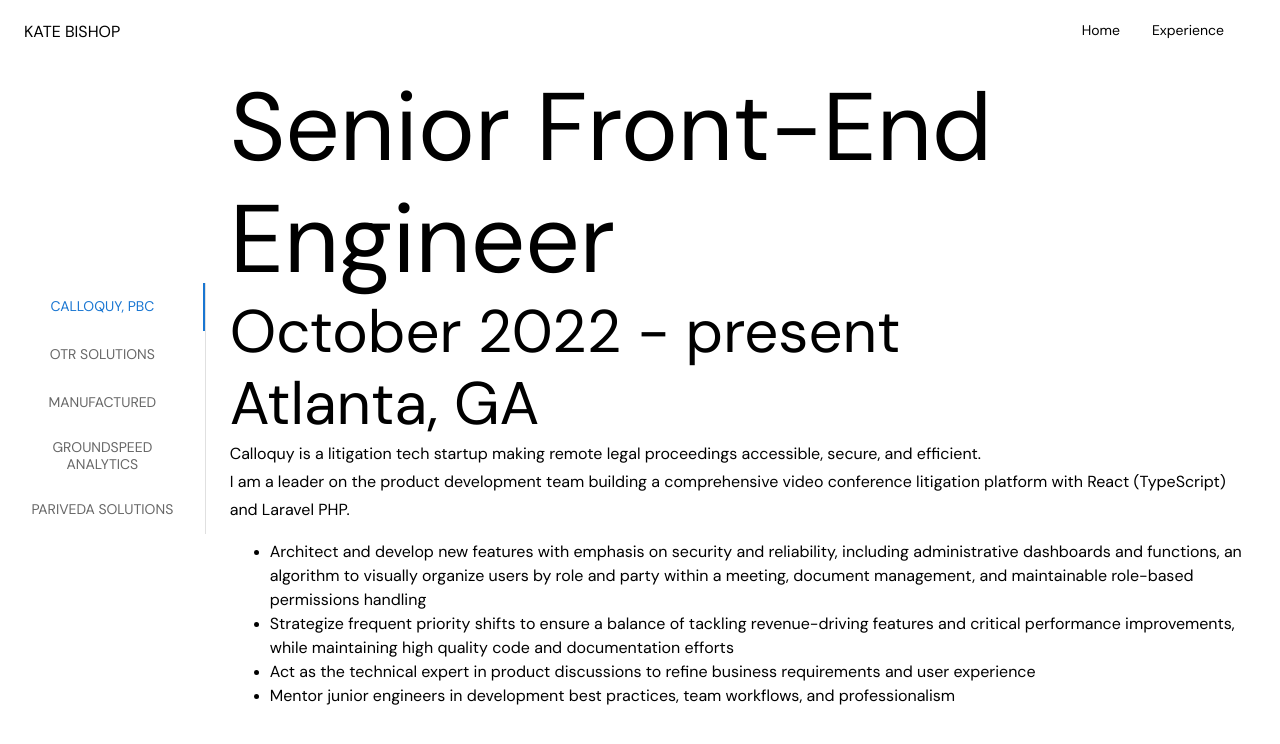
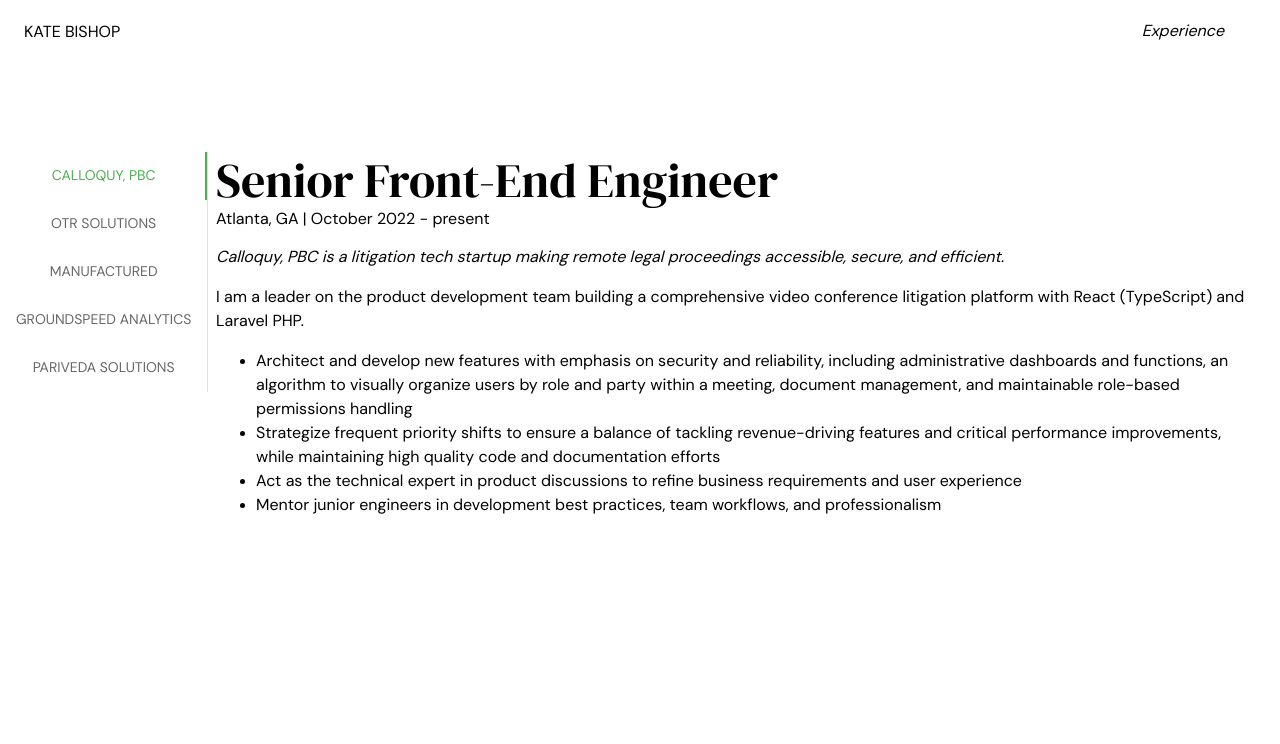
Before and after one commit to kate-bishop/thekatebishop, a Next.js app: page /experience in a window 1280 px wide. Shown: the top 744 px of the page. Built offline with nearby package versions, Linux system fonts and the light colour scheme.

Commit message:
move experience to component, main wrapper styling, some typing

```diff
--- /dev/null
+++ b/components/experienceTabs.tsx
@@ -0,0 +1,104 @@
+import React, { useState, useEffect } from 'react';
+import { a11yProps } from '../utils/utils';
+import { Tabs, Tab, Typography } from '@mui/material';
+import TabPanel from './tabPanel';
+import { CSSTransition } from 'react-transition-group';
+import { palette, transitionTimeout } from '../utils/constants';
+import { experience } from '../utils/strings';
+import { Experience } from '../utils/types';
+
+// TODO move inline styles to css file, support for narrow screens
+
+interface ExperienceTabBarProps {
+    activeTab: number,
+    handleChange: (event: React.SyntheticEvent, newValue: number) => void,
+}
+const ExperienceTabBar: React.FC<ExperienceTabBarProps> = ({
+    activeTab,
+    handleChange,
+}) => {
+    return <Tabs
+        orientation="vertical"
+        variant="scrollable"
+        value={activeTab}
+        onChange={handleChange}
+        aria-label="Experience tabs"
+        sx={{ borderRight: 1, borderColor: 'divider' }}
+        indicatorColor="secondary"
+    >
+        {experience.map((exp, index) => {
+            return <Tab label={exp.companyName} key={index} {...a11yProps(index)} />;
+        })}
+    </Tabs>
+}
+
+interface ExperienceTabPanelProps {
+    activeTab: number,
+    experience: Experience,
+    index: number,
+}
+const ExperienceTabPanel: React.FC<ExperienceTabPanelProps> = ({
+    activeTab,
+    experience,
+    index,
+}) => {
+    return <TabPanel value={activeTab} index={index} key={index}>
+        <div style={{ height: '100%', overflow: 'auto' }}>
+            <div id="experience-title">
+                <Typography variant="h1">{experience.jobTitle}</Typography>
+                <Typography variant="subtitle1">{experience.location} | {experience.dateSpan}</Typography>
+            </div>
+            <div id="experience-company-details" style={{ marginTop: '1rem' }}>
+                <Typography variant="subtitle2">{experience.companyDescription}</Typography>
+            </div>
+            <div id="experience-position-details" style={{ marginTop: '1rem' }}>
+                <Typography variant="body1">{experience.description}</Typography>
+                {experience.keyProjects[0].projectName && <Typography variant='subtitle2' style={{ marginTop: '1rem' }}>Key Projects</Typography>}
+                {experience.keyProjects.map((project, pIndex) => {
+                    const projectHeader = project.projectName && <Typography variant='subtitle1'>{project.projectRole} | {project.projectName}</Typography>
+                    return <div key={`key-project-details-${index}-${pIndex}`}>
+                        {projectHeader}
+                        <ul>{project.bulletPoints.map((bullet, bIndex) => {
+                            return <li key={`key-project-details-${index}-${pIndex}-${bIndex}`}>
+                                <Typography variant='body1'>{bullet}</Typography>
+                            </li>
+                        })}
+                        </ul></div>;
+                })}
+            </div>
+        </div>
+    </TabPanel>;
+}
+
+const ExperienceTabs: React.FC = () => {
+    const [activeTab, setActiveTab] = useState(0);
+    const [showContent, setShowContent] = useState(false);
+
+    useEffect(() => {
+        setShowContent(true)
+    }, [])
+
+    const handleChange = (event: React.SyntheticEvent, newValue: number) => {
+        setActiveTab(newValue);
+    };
+
+    return <CSSTransition
+        in={showContent}
+        timeout={transitionTimeout}
+        classNames="content-left"
+        unmountOnExit
+        onEnter={() => setShowContent(true)}>
+        <div style={{ height: '100%', overflow: 'hidden', marginTop: '10vh' }}>
+            <div style={{ position: 'fixed', height: '100%', marginTop: '1.5rem' }}>
+                <ExperienceTabBar activeTab={activeTab} handleChange={handleChange} />
+            </div>
+            <div style={{ marginLeft: '15%', height: '100%', overflow: 'auto' }}>
+                {experience.map((exp, index) => {
+                    return <ExperienceTabPanel activeTab={activeTab} experience={exp} index={index} />
+                })}
+            </div>
+        </div>
+    </CSSTransition>
+}
+
+export default ExperienceTabs;
--- a/components/navigationBar.tsx
+++ b/components/navigationBar.tsx
@@ -88,7 +88,7 @@
                         {router.pathname !== '/' &&
                             <Link href={`/`}>
                                 <Typography>
-                                    {aboutMe.title.toUpperCase()}
+                                    <a>{aboutMe.title.toUpperCase()}</a>
                                 </Typography>
                             </Link>
                         }
--- a/pages/experience.tsx
+++ b/pages/experience.tsx
@@ -1,71 +1,20 @@
-import React, { useState } from 'react';
+import React from 'react';
 import Wrapper from '../components/wrapper';
-import { a11yProps } from '../utils/utils';
 import Head from 'next/head';
-import { Tabs, Tab, Typography, ThemeProvider } from '@mui/material';
-import TabPanel from '../components/tabPanel';
-import { experience } from '../utils/strings';
-import { mainTheme } from '../styles/mui.themes';
+import ExperienceTabs from '../components/experienceTabs';
 
-// TODO more styling, move inline styles to css file, breakpoints
+
 const Experience: React.FC = () => {
-    const [activeTab, setActiveTab] = useState(0);
-
-    const handleChange = (event: React.SyntheticEvent, newValue: number) => {
-        setActiveTab(newValue);
-    };
-
     return (
-        <ThemeProvider theme={mainTheme}>
+        <>
             <Head>
                 <title>Experience</title>
                 <meta property="og:title" content="Experience" key="title" />
             </Head>
             <Wrapper>
-                <div style={{ display: 'flex', height: '100%', alignItems: 'center' }}>
-                    <div style={{ height: '100%', alignItems: 'center' }}>
-                        <Tabs
-                            orientation="vertical"
-                            variant="scrollable"
-                            value={activeTab}
-                            onChange={handleChange}
-                            aria-label="Experience tabs"
-                            sx={{ borderRight: 1, borderColor: 'divider' }}
-                        >
-                            {experience.map((exp, index) => {
-                                return <Tab label={exp.companyName} key={index} {...a11yProps(index)} />;
-                            })}
-                        </Tabs>
-                    </div>
-                    <div style={{ width: '85%', height: '90vh', overflow: 'auto' }}>
-                        {experience.map((exp, index) => {
-                            return <TabPanel value={activeTab} index={index} key={index}>
-                                <Typography variant="h1">{exp.jobTitle}</Typography>
-                                <Typography variant="h2">{exp.dateSpan}</Typography>
-                                <Typography variant="h2">{exp.location}</Typography>
-                                <Typography variant="subtitle1">{exp.companyDescription}</Typography>
-                                <Typography variant="subtitle1">{exp.description}</Typography>
-                                {exp.keyProjects[0].projectName && <Typography variant='h3'>Key Projects</Typography>}
-                                {exp.keyProjects.map((proj, index) => {
-                                    const projectHeader = proj.projectName &&
-                                        <>
-                                            <Typography variant='subtitle1'>{proj.projectName}</Typography>
-                                            <Typography variant='subtitle1'>{proj.projectRole}</Typography>
-                                        </>
-                                    return <ul>
-                                        {projectHeader}{proj.bulletPoints.map((bul, index) => {
-                                            return <li key={index}>
-                                                <Typography>{bul}</Typography>
-                                            </li>
-                                        })}
-                                    </ul>;
-                                })}
-                            </TabPanel>;
-                        })}
-                    </div>
-                </div>
+                <ExperienceTabs />
             </Wrapper>
-        </ThemeProvider>
+        </>
     )
 }
 
--- a/styles/mui.themes.tsx
+++ b/styles/mui.themes.tsx
@@ -2,10 +2,87 @@
 import { palette } from '../utils/constants';
 
 export const wrapperTheme = responsiveFontSizes(createTheme({
+  palette: {
+    primary: {
+      main: '#000',
+    },
+    secondary: {
+      main: '#4CAF50',
+    },
+  },
   typography: {
     fontFamily: [
       'DM Sans',
     ].join(','),
+    h1: {
+      color: palette.primary,
+      fontSize: '3rem',
+      fontFamily: [
+        'DM Serif Display',
+      ].join(','),
+    },
+    h2: {
+      color: palette.primary,
+      fontSize: '.85rem',
+      lineHeight: 1,
+    },
+    h3: {
+      color: palette.primary,
+      fontSize: '.85rem',
+      lineHeight: .85,
+    },
+    subtitle1: {
+      color: palette.primary,
+      fontSize: '1rem',
+      lineHeight: '1.4rem',
+      margin: 0,
+      '@media (max-width:480px)': {
+        fontSize: '.85rem'
+      },
+    },
+    subtitle2: {
+      color: palette.primary,
+      fontSize: '1rem',
+      lineHeight: '1.4rem',
+      fontStyle: 'italic',
+      margin: 0,
+      '@media (max-width:480px)': {
+        fontSize: '.85rem'
+      },
+    },
+  },
+  components: {
+    MuiButton: {
+      defaultProps: {
+        disableRipple: true,
+      },
+      styleOverrides: {
+        root: {
+          borderRadius: 0,
+          textTransform: 'none',
+          marginTop: '1rem',
+          padding: '.5rem 1.5rem',
+          color: palette.primary,
+          backgroundColor: palette.tertiary,
+          '&:hover': {
+            backgroundColor: palette.tertiaryHover,
+          },
+          '&:active': {
+            backgroundColor: palette.tertiaryActive,
+          }
+        },
+      },
+    },
+    MuiTab: {
+      styleOverrides: {
+        root: {
+          "&.Mui-selected": {
+            color: palette.tertiaryActive,
+            borderColor: palette.tertiaryActive,
+          },
+        }
+      }
+    }
   },
 }));
 
@@ -51,12 +128,8 @@
     },
     subtitle2: {
       color: palette.primary,
-      fontSize: '1rem',
+      fontSize: '.85rem',
       lineHeight: '1.4rem',
-      margin: 0,
-      '@media (max-width:480px)': {
-        fontSize: '.85rem'
-      },
     }
   },
   components: {
@@ -83,41 +156,3 @@
     },
   },
 }));
-
-export const mainTheme = responsiveFontSizes(createTheme({
-  typography: {
-    fontFamily: [
-      'DM Sans',
-    ].join(','),
-    h1: {
-      color: palette.primary,
-      fontSize: '1rem',
-      lineHeight: .85,
-      '@media (max-width:480px)': {
-        fontSize: '.75rem'
-      },
-      fontFamily: [
-        'DM Serif Display',
-      ].join(','),
-    },
-    h2: {
-      color: palette.primary,
-      fontSize: '.85rem',
-      lineHeight: .85,
-    },
-    h3: {
-      color: palette.primary,
-      fontSize: '.85rem',
-      lineHeight: .85,
-    },
-    subtitle1: {
-      color: palette.primary,
-      fontSize: '1rem',
-      lineHeight: '1.4rem',
-      margin: 0,
-      '@media (max-width:480px)': {
-        fontSize: '.85rem'
-      },
-    },
-  },
-}));
--- a/utils/strings.ts
+++ b/utils/strings.ts
@@ -1,8 +1,6 @@
+import { Experience, KeyProject } from './types';
+
 export const pages = [
-  {
-    name: 'Home',
-    value: '/',
-  },
   {
     name: 'Experience',
     value: '/experience',
@@ -55,20 +53,18 @@
   specializations: 'Management Communications, Business Information Technology',
 };
 
-export const experience = [
+export const experience: Experience[] = [
   {
     companyName: 'Calloquy, PBC',
     jobTitle: 'Senior Front-End Engineer',
     location: 'Atlanta, GA',
     dateSpan: 'October 2022 - present',
     companyDescription:
-      'Calloquy is a litigation tech startup making remote legal proceedings accessible, secure, and efficient.',
+      'Calloquy, PBC is a litigation tech startup making remote legal proceedings accessible, secure, and efficient.',
     description:
       'I am a leader on the product development team building a comprehensive video conference litigation platform with React (TypeScript) and Laravel PHP.',
     keyProjects: [
       {
-        projectName: null,
-        projectRole: null,
         bulletPoints: [
           'Architect and develop new features with emphasis on security and reliability, including administrative dashboards and functions, an algorithm to visually organize users by role and party within a meeting, document management, and maintainable role-based permissions handling',
           'Strategize frequent priority shifts to ensure a balance of tackling revenue-driving features and critical performance improvements, while maintaining high quality code and documentation efforts',
@@ -89,8 +85,6 @@
       'I redesigned and rebuilt the UI for a complex customer portal with focus on speed to complete key workflows, ease of data entry, and preparation for an expansion of offerings. As a result, my work increased users’ understanding of the services the company offers and reduced the time required to complete key tasks by up to 50%.',
     keyProjects: [
       {
-        projectName: null,
-        projectRole: null,
         bulletPoints: [
           'Collaborated with stakeholders to refine task flows, improve use of space in the UI, and optimize website architecture',
           'Improved existing DevExpress implementation by reworking file architecture, introducing reusable components and classes, and building in screen-size breakpoints for mobile support',
@@ -110,8 +104,6 @@
       'I led front-end product development with React and GraphQL to bring a green-field platform to launch.',
     keyProjects: [
       {
-        projectName: null,
-        projectRole: null,
         bulletPoints: [
           'Revitalized development and delivered the MVP Sales and Customer Service Platform on schedule by refining scope with stakeholders, clearly documenting development requirements, and setting attainable timelines',
           'Designed information and process flows to scope new product and partner integration requirements, and developed a road-map of short- and long-term product goals for the next 3 years',
@@ -131,8 +123,6 @@
       'I built new front-end features on the Document Analytics Platform (React) and improved existing back-end Customer Integrations software (Python, MongoDB, and Postgres) in preparation for major customer scaling.',
     keyProjects: [
       {
-        projectName: null,
-        projectRole: null,
         bulletPoints: [
           'Developed dynamic UI with React and Node.js to visualize human-in-the-loop processes and enrich sales demos',
           'Improved performance for data-intense software by optimizing redundant UI and state management (Redux) processes and strategically migrating pieces of the legacy monolith platform to microservices with AWS Lambda (Python)',
@@ -142,11 +132,12 @@
   },
   {
     companyName: 'Pariveda Solutions',
-    jobTitle: 'IT Consultant',
+    jobTitle: 'Software Development Consultant',
     location: 'Atlanta, GA',
     dateSpan: 'July 2017 - January 2021',
+    companyDescription: 'Pariveda Solutions is a consulting firm dedicated to solving complex technology and business problems by aligning their focus on people-development with the mission of their clients.',
     description:
-      'Designed, developed, and delivered technical solutions to clients across industries.',
+      'I designed, developed, and delivered technical solutions to clients across industries.',
     keyProjects: [
       {
         projectName: 'Pharmaceutical Services Design System',
@@ -176,7 +167,7 @@
   },
 ];
 
-export const nonDevParivedaKeyProjects = [
+export const nonDevParivedaKeyProjects: KeyProject[] = [
   {
     projectName: 'Construction Vending Machine Cross-Platform Mobile App',
     projectRole: 'Xamarin Developer',
--- /dev/null
+++ b/utils/types.ts
@@ -0,0 +1,15 @@
+export type KeyProject = {
+  projectName?: string;
+  projectRole?: string;
+  bulletPoints: string[];
+};
+
+export type Experience = {
+  companyName: string;
+  jobTitle: string;
+  location: string;
+  dateSpan: string;
+  companyDescription: string;
+  description: string;
+  keyProjects: KeyProject[];
+};
```
